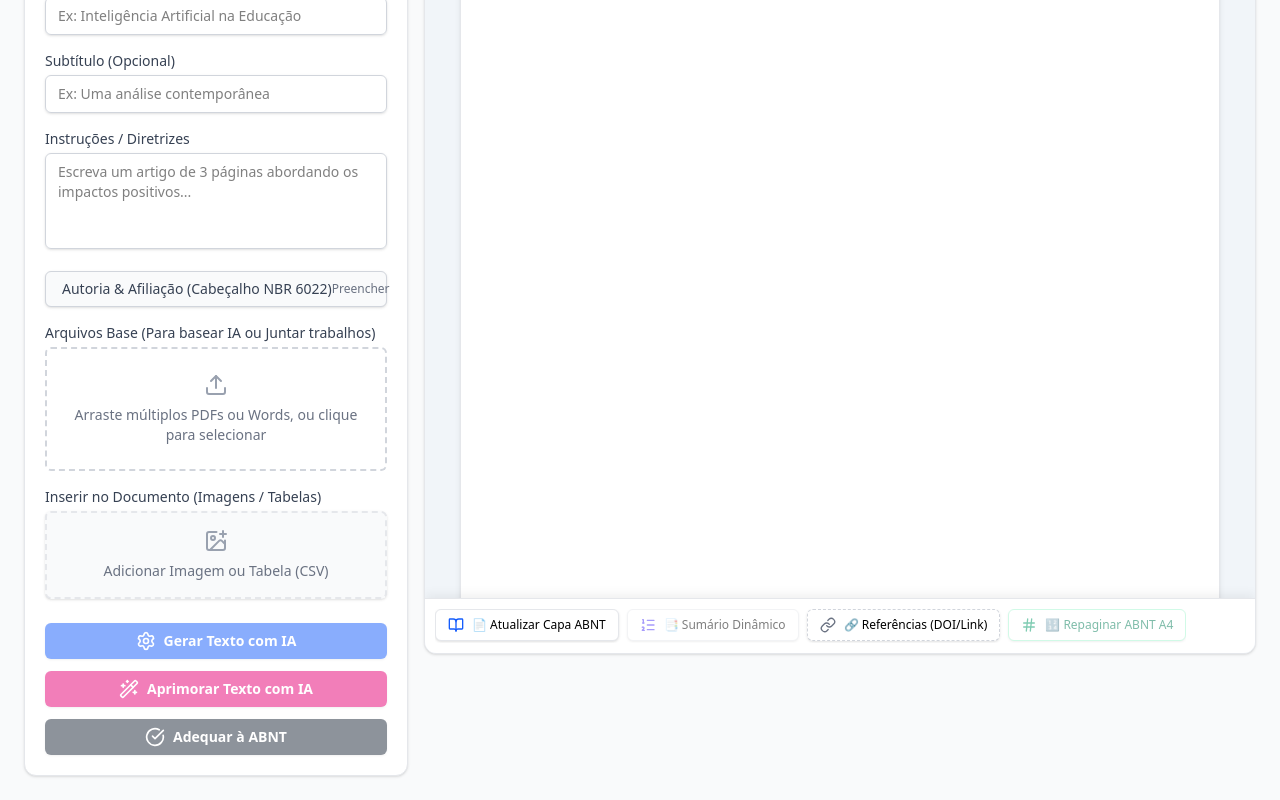
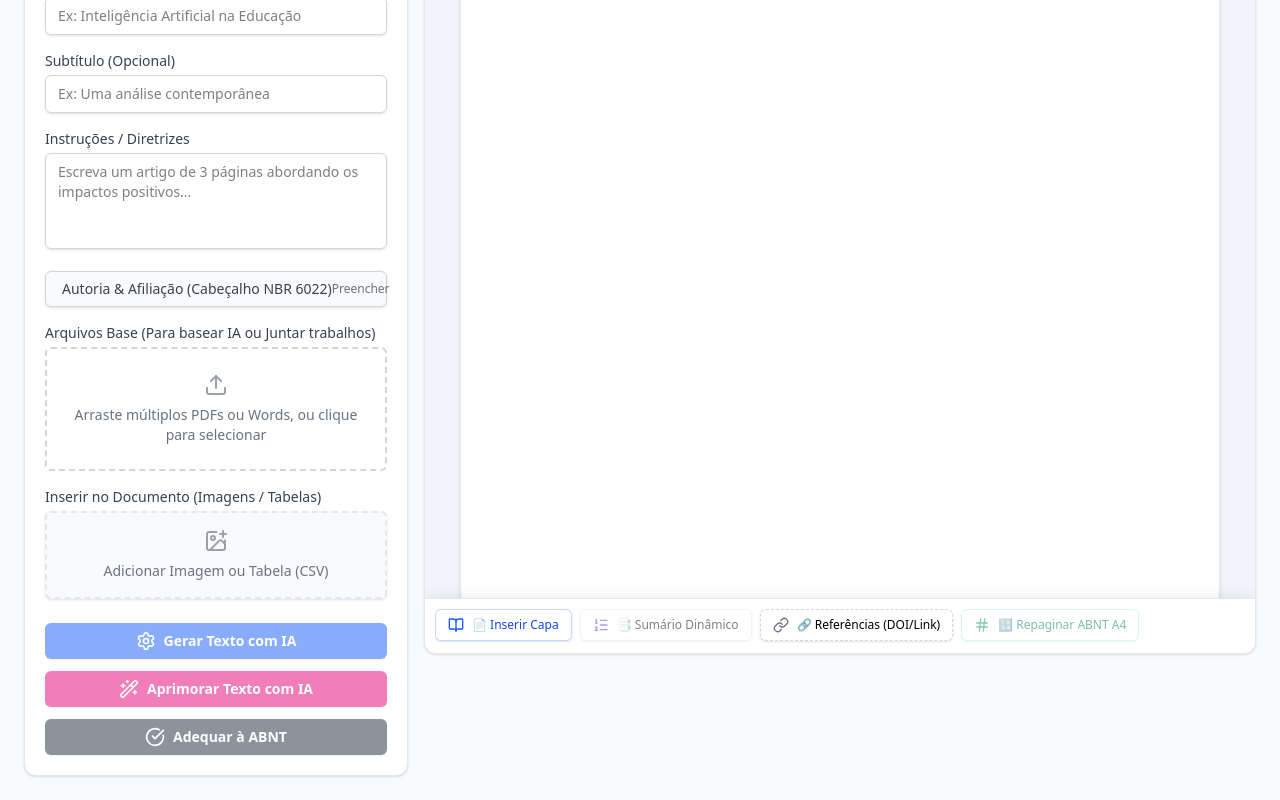
Before and after one commit to erlanehmotta-collab/EMIA.EDU, a React (Vite) app: page / in a window 1280 px wide. Shown: the part 313-1113 px from the top of the page. Built offline with nearby package versions, Linux system fonts and the light colour scheme.

Commit message:
feat: update button to Inserir Capa and insert both Capa and Contracapa

```diff
--- a/src/App.tsx
+++ b/src/App.tsx
@@ -821,40 +821,47 @@ export default function App() {
     }
   };
 
-  const handleGenerateCover = async () => {
+  const handleInsertCover = async () => {
     setIsLoading(true);
     try {
-      const res = await fetch("/api/generate-cover", {
-        method: "POST",
-        headers: getApiHeaders(),
-        body: JSON.stringify({
-          text: generatedText,
-          title: title || "TRABALHO ACADÊMICO",
-          subtitle,
-          studentName,
-          institution,
-          course,
-          city,
-          year,
-          advisor,
-          documentType: documentType === "outros" ? customDocumentType : documentType
-        }),
-      });
-      const textData = await res.text();
-      let data;
-      try { data = JSON.parse(textData); } catch (e) { throw new Error(`Erro no servidor (${res.status}).`); }
-      if (data.success) {
-        // Se o documento já tem capa anterior, substitui, caso contrário adiciona no início
-        const cleanBody = generatedText.replace(/^.*--- \[(?:QUEBRA DE PÁGINA|NOVA PÁGINA)\] ---\n*/is, '');
-        setGeneratedText(data.text + "\n\n" + (cleanBody || generatedText));
-        setActiveTab("editor");
-        logAction("Capa e Folha de Rosto ABNT (Folha A4) geradas com sucesso");
-      } else {
-        setErrorMessage(data.error);
-      }
+      const inst = institution ? institution.toUpperCase() : "INSTITUIÇÃO DE ENSINO SUPERIOR";
+      const crs = course ? course.toUpperCase() : "CURSO DE GRADUAÇÃO";
+      const aut = studentName ? studentName.toUpperCase() : "NOME DO(A) AUTOR(A)";
+      const tit = (title || "TÍTULO DO TRABALHO").toUpperCase();
+      const sub = subtitle ? `: ${subtitle}` : "";
+      const cid = city ? city.toUpperCase() : "CIDADE - UF";
+      const an = year || String(new Date().getFullYear());
+      const adv = advisor || "Prof. Dr. Orientador";
+
+      const presentationNote = documentType.includes("artigo")
+        ? `Artigo científico/acadêmico apresentado ao(à) ${inst}, como requisito de avaliação acadêmica.`
+        : `Trabalho de Conclusão de Curso apresentado ao(à) ${inst}, como requisito parcial para obtenção de grau.`;
+
+      // 1. CAPA OFICIAL (NBR 14724)
+      const coverPage = `${inst}\n${crs}\n\n\n\n${aut}\n\n\n\n${tit}${sub}\n\n\n\n\n\n\n\n${cid}\n${an}`;
+
+      // 2. FOLHA DE ROSTO / CONTRACAPA OFICIAL (NBR 14724)
+      const titlePage = `${aut}\n\n\n\n${tit}${sub}\n\n\n${presentationNote}\nOrientador(a): ${adv}\n\n\n\n\n\n${cid}\n${an}`;
+
+      const coverBlock = `${coverPage}\n\n--- [QUEBRA DE PÁGINA] ---\n\n${titlePage}\n\n--- [QUEBRA DE PÁGINA] ---\n\n`;
+
+      // Remove capas anteriores se já existirem
+      let cleanBody = generatedText || "";
+      if (cleanBody.includes("--- [QUEBRA DE PÁGINA] ---")) {
+        const parts = cleanBody.split("--- [QUEBRA DE PÁGINA] ---");
+        if (parts.length >= 3) {
+          cleanBody = parts.slice(2).join("--- [QUEBRA DE PÁGINA] ---").trim();
+        }
+      }
+
+      const updatedFullText = coverBlock + (cleanBody.trim() ? cleanBody.trim() : "1 INTRODUÇÃO\n\nInsira ou continue seu trabalho acadêmico aqui...");
+      setGeneratedText(updatedFullText);
+      setActiveTab("editor");
+      setErrorMessage("✅ Capa e Contracapa (Folha de Rosto) oficiais inseridas com sucesso!");
+      setTimeout(() => setErrorMessage(""), 3500);
     } catch (error) {
       console.error(error);
-      setErrorMessage(error instanceof Error ? error.message : "Erro ao gerar capa.");
+      setErrorMessage(error instanceof Error ? error.message : "Erro ao inserir capa e contracapa.");
     } finally {
       setIsLoading(false);
     }
@@ -2406,9 +2413,9 @@ ${latexChapters}
 
                 <div className="absolute bottom-0 left-0 right-0 p-2.5 bg-white/95 backdrop-blur border-t border-gray-200 shadow-[0_-4px_10px_rgba(0,0,0,0.06)] z-20 flex items-center justify-between gap-3">
                   <div className="flex items-center gap-2 overflow-x-auto whitespace-nowrap scrollbar-hide pb-0.5">
-                    <Button size="sm" onClick={handleGenerateCover} disabled={isLoading} variant="outline" className="flex-shrink-0 font-medium">
+                    <Button size="sm" onClick={handleInsertCover} disabled={isLoading} variant="outline" className="flex-shrink-0 font-medium text-blue-700 border-blue-200 hover:bg-blue-50">
                       {isLoading ? <Loader2 className="w-4 h-4 mr-2 animate-spin text-blue-600" /> : <BookOpen className="w-4 h-4 mr-2 text-blue-600" />}
-                      📄 Atualizar Capa ABNT
+                      📄 Inserir Capa
                     </Button>
                     <Button size="sm" onClick={handleGenerateTOC} disabled={isLoading || !generatedText} variant="outline" className="flex-shrink-0 font-medium">
                       <ListOrdered className="w-4 h-4 mr-2 text-indigo-600" />
```
